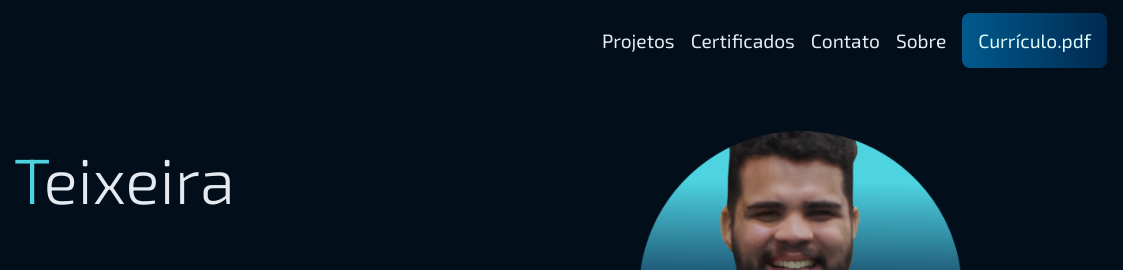
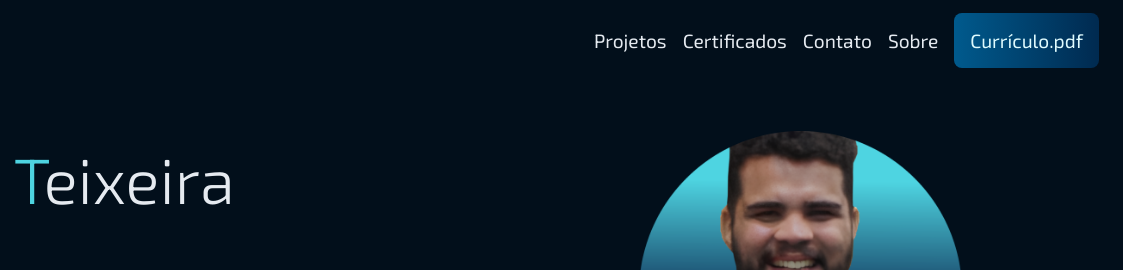
Before and after one commit to daviteixeirarj/davi_teixeira, a plain HTML site: page index.html in a window 1280 px wide. Shown: the top 270 px of the page, 157-1280 px from the left. Drawn offline with Linux system fonts and the light colour scheme; a web font is replaced by a local one.

Commit message:
fix header css

```diff
--- a/css/index.css
+++ b/css/index.css
@@ -40,20 +40,22 @@ nav{
     height: 100%;
 }
 
-#menu, #ferramentas, #contatos{
+#ferramentas, #contatos{
     display: flex;
     gap: 1rem;
 }
 
 #menu{
     height: 100%;
+
+    display: flex;
     justify-content: center;
     align-items: center;
 }
 
 #menu li{
     height: 100%;
-    padding: 2rem 0;
+    padding: 2rem .5rem;
     font-size: 1.2rem;
     display: flex;
     justify-content: center;
@@ -74,6 +76,7 @@ nav{
 }
 
 #curriculo:hover{
+    transition: .1s;
     background-image: linear-gradient(to right, var(--azul3), var(--azul4));
     color: var(--azul6);
 }
```
